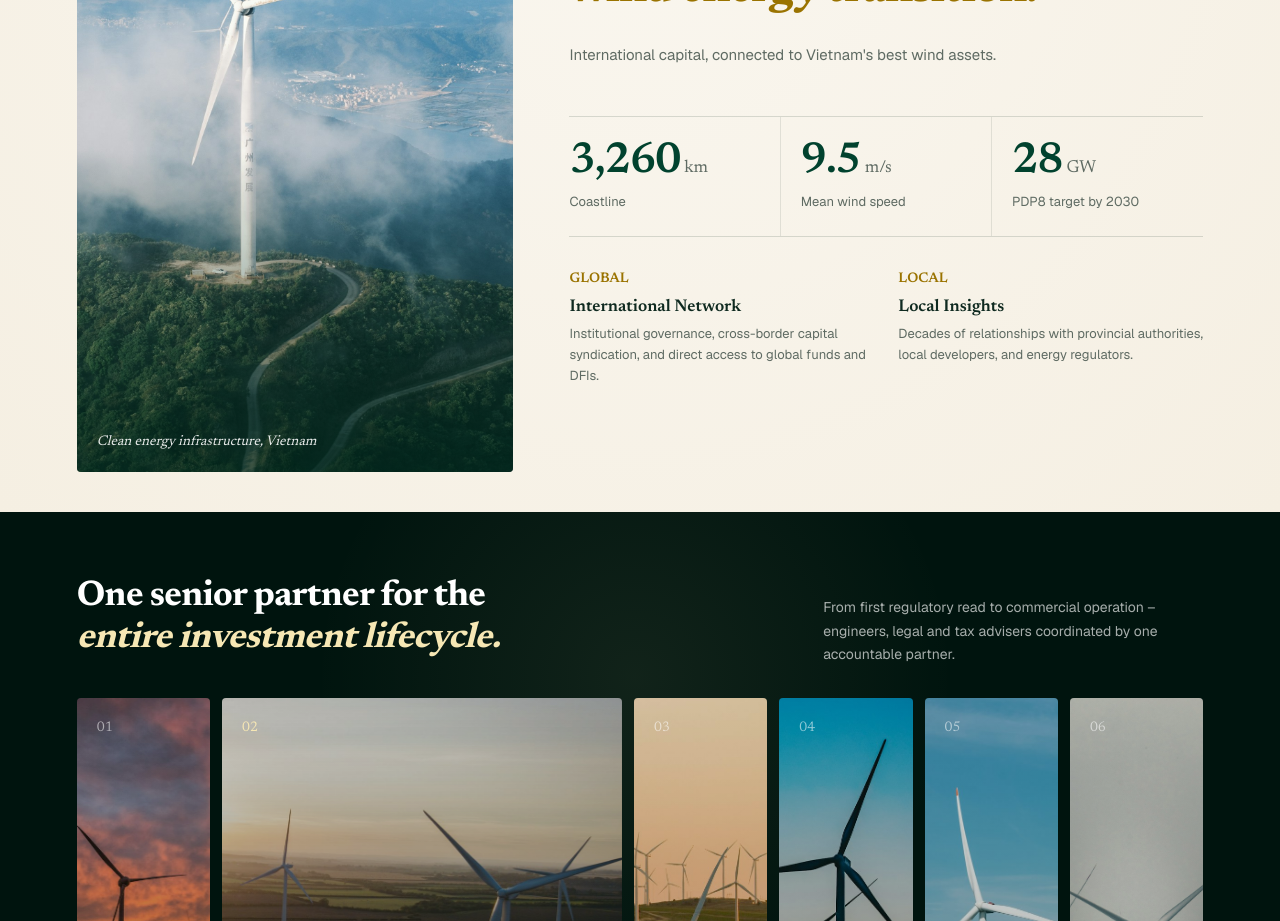
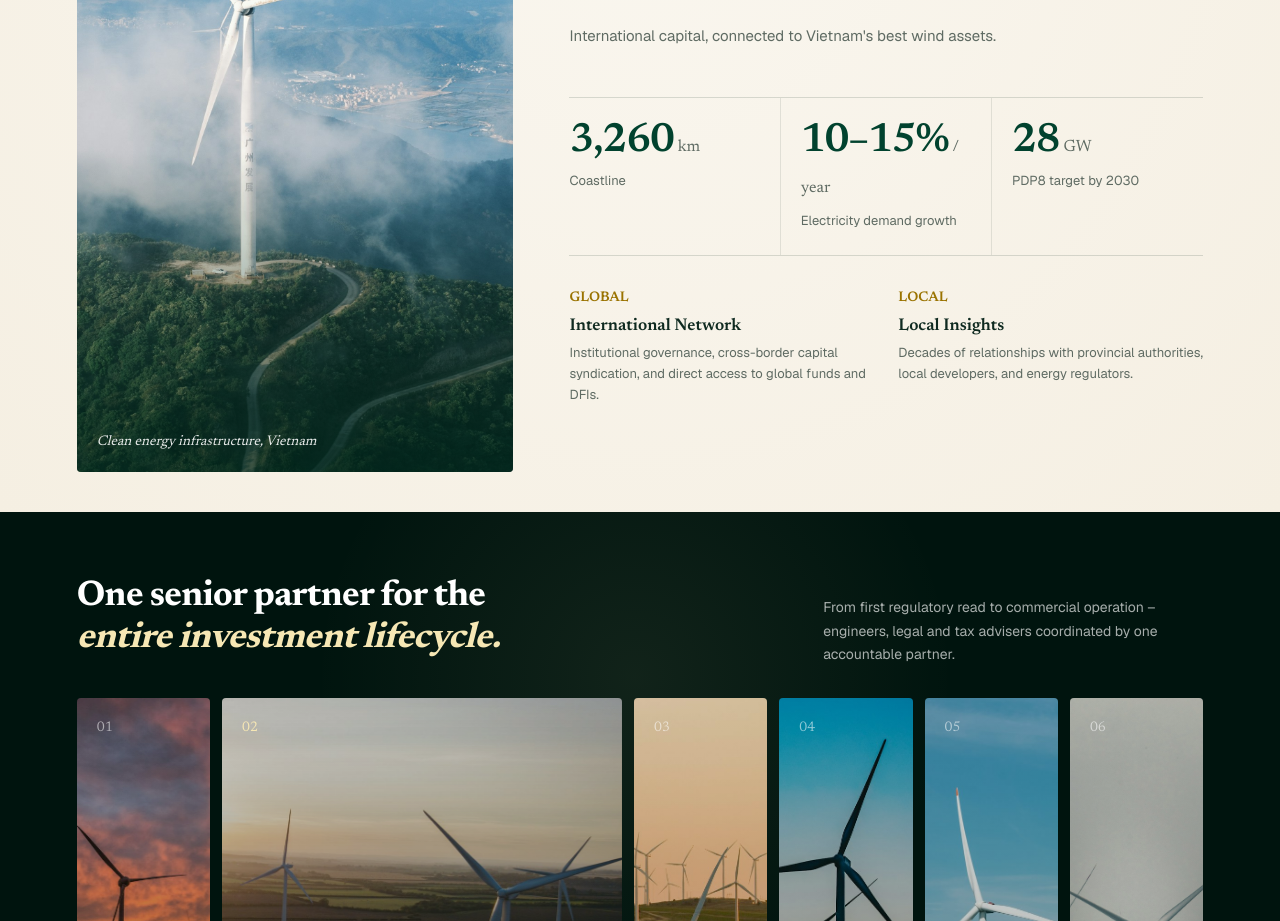
Before and after one commit to PhuThanhz/leargas-energy-partners, a Next.js app: page / in a window 1280 px wide. Shown: the part 1100-2021 px from the top of the page. Built offline with nearby package versions, Linux system fonts and the light colour scheme; no server answers.

Commit message:
feat(stats): replace wind speed with electricity demand growth

```diff
--- a/src/components/sections/firm-identity.tsx
+++ b/src/components/sections/firm-identity.tsx
@@ -12,9 +12,17 @@ import {
 } from "@/components/motion/reveal"
 import { photos } from "@/content/media"
 
-const stats = [
+interface StatItem {
+  value?: number
+  displayValue?: string
+  decimals?: number
+  unit: string
+  label: string
+}
+
+const stats: StatItem[] = [
   { value: 3260, decimals: 0, unit: "km", label: "Coastline" },
-  { value: 9.5, decimals: 1, unit: "m/s", label: "Mean wind speed" },
+  { displayValue: "10–15%", unit: "/ year", label: "Electricity demand growth" },
   { value: 28, decimals: 0, unit: "GW", label: "PDP8 target by 2030" },
 ]
 
@@ -77,8 +85,12 @@ export function FirmIdentity() {
             <div className="grid grid-cols-3 divide-x divide-ink/10">
               {stats.map((s) => (
                 <div key={s.label} className="py-[clamp(16px,3vh,28px)] pr-4 pl-5 first:pl-0">
-                  <div className="font-heading text-[clamp(30px,min(3.4vw,6vh),56px)] leading-none font-semibold tracking-[-0.03em] text-green tabular-nums">
-                    <CountUp to={s.value} decimals={s.decimals} repeat />
+                  <div className="font-heading text-[clamp(26px,min(3.2vw,5.5vh),52px)] leading-none font-semibold tracking-[-0.03em] text-green tabular-nums">
+                    {s.displayValue ? (
+                      <span>{s.displayValue}</span>
+                    ) : (
+                      <CountUp to={s.value ?? 0} decimals={s.decimals ?? 0} repeat />
+                    )}
                     <span className="ml-1 text-[0.4em] font-normal tracking-normal text-muted-foreground">
                       {s.unit}
                     </span>
```
